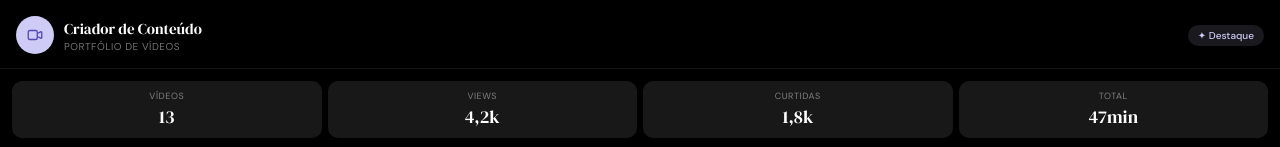
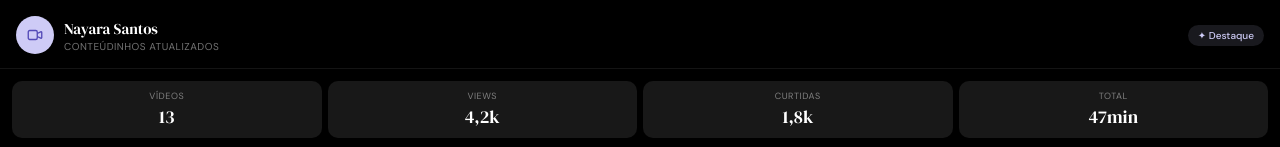
Before and after one commit to ryanwolk155/pacote, a plain HTML site: page index.html in a window 1280 px wide. Shown: the top 147 px of the page. Drawn offline with Linux system fonts and the light colour scheme.

Commit message:
Update index.html

```diff
--- a/index.html
+++ b/index.html
@@ -262,8 +262,8 @@
     <svg class="ico" width="18" height="18" viewBox="0 0 24 24" fill="none" stroke="currentColor" stroke-width="1.8" stroke-linecap="round" stroke-linejoin="round"><path d="M15 10l4.553-2.276A1 1 0 0121 8.723v6.554a1 1 0 01-1.447.894L15 14M3 8a2 2 0 012-2h8a2 2 0 012 2v8a2 2 0 01-2 2H5a2 2 0 01-2-2V8z"/></svg>
   </div>
   <div class="header-info">
-    <div class="header-name">Criador de Conteúdo</div>
-    <div class="header-sub">Portfólio de vídeos</div>
+    <div class="header-name">Nayara Santos</div>
+    <div class="header-sub">Conteúdinhos atualizados</div>
   </div>
   <span class="badge">✦ Destaque</span>
 </div>
```
